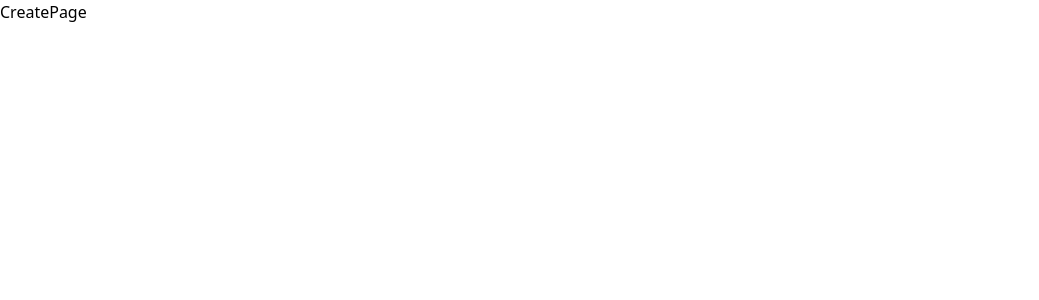
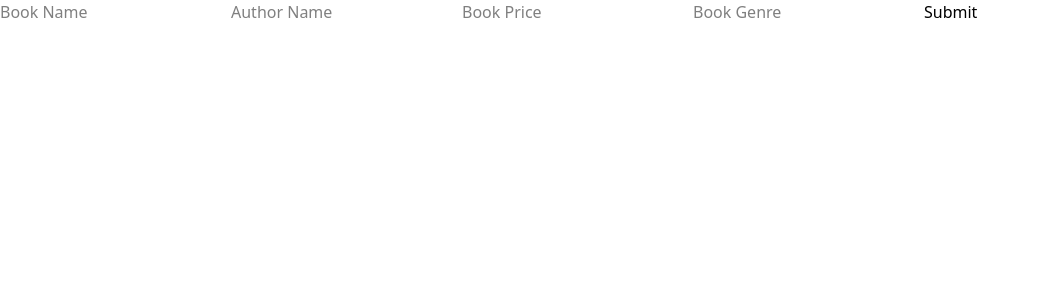
Before and after one commit to AshimMaskey/SASS-project-1-frontend, a React (Vite) app: page /create-page in a window 1280 px wide. Shown: the top 300 px of the page, without its empty margins (0-1039 px from the left). Built offline with nearby package versions, Linux system fonts and the light colour scheme.

Commit message:
added create book

```diff
--- a/src/pages/CreatePage.jsx
+++ b/src/pages/CreatePage.jsx
@@ -1,7 +1,70 @@
+import axios from "axios";
 import React from "react";
+import { useNavigate } from "react-router-dom";
 
 const CreatePage = () => {
-  return <div>CreatePage</div>;
+  const [bookData, setBookData] = React.useState({
+    bookName: "",
+    bookPrice: "",
+    bookAuthor: "",
+    bookGenre: "",
+  });
+  const navigate = useNavigate();
+  const handleChange = (e) => {
+    setBookData({ ...bookData, [e.target.name]: e.target.value });
+  };
+  const handleSubmit = async (e) => {
+    e.preventDefault();
+    try {
+      const response = await axios.post(
+        "http://localhost:3000/api/books",
+        bookData
+      );
+      if (response.status === 201) {
+        alert("Book created successfully");
+        navigate("/");
+      }
+    } catch (error) {
+      console.error(error.response.data.message);
+      alert(error.response.data.message);
+    }
+  };
+  return (
+    <>
+      <form onSubmit={handleSubmit}>
+        <input
+          type="text"
+          name="bookName"
+          placeholder="Book Name"
+          value={bookData.bookName}
+          onChange={handleChange}
+        />
+        <input
+          type="text"
+          name="bookAuthor"
+          placeholder="Author Name"
+          value={bookData.bookAuthor}
+          onChange={handleChange}
+        />
+        <input
+          type="number"
+          name="bookPrice"
+          placeholder="Book Price"
+          value={bookData.bookPrice}
+          onChange={handleChange}
+        />
+        <input
+          type="text"
+          name="bookGenre"
+          placeholder="Book Genre"
+          value={bookData.bookGenre}
+          onChange={handleChange}
+        />
+
+        <button type="submit">Submit</button>
+      </form>
+    </>
+  );
 };
 
 export default CreatePage;
```
